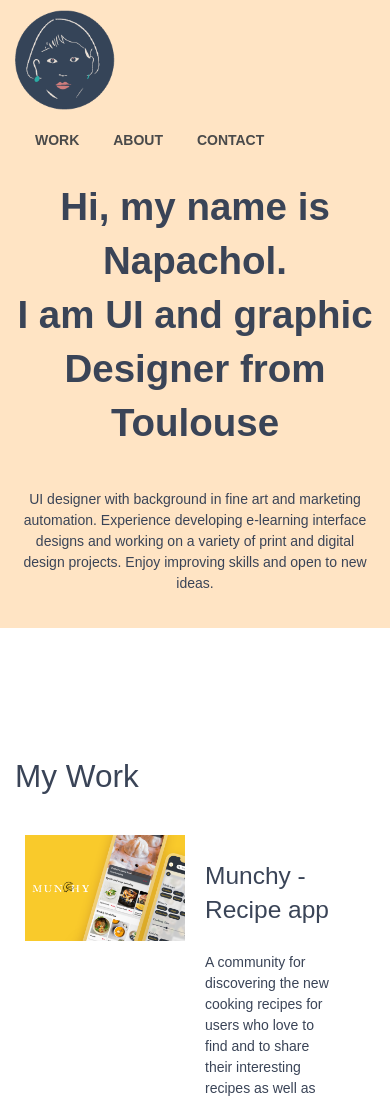
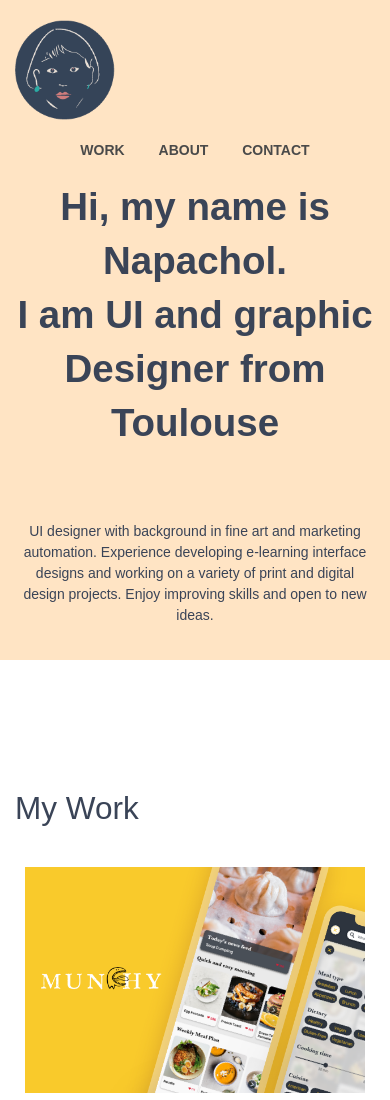
Before and after one commit to Napachol/Portfolio-website, a plain HTML site: page Index.html in a window 390 px wide. Shown: the top 1100 px of the page. Drawn offline with nearby package versions, Linux system fonts and the light colour scheme.

Commit message:
Update style.css

```diff
--- a/css/style.css
+++ b/css/style.css
@@ -6,6 +6,7 @@
   max-width: 1200px;
   margin-left: auto;
   margin-right: auto;
+
 }
 
 body {
@@ -38,6 +39,7 @@ h1 {
   font-size: 2.75em;
   font-weight: 700;
   text-align: center;
+  padding-top: 500px;
 
 }
 
@@ -173,7 +175,7 @@ a:active {
   text-align: center;
   /* Centers text */
   margin: 0;
-  padding: 0.67em 0;
+  padding: 1.5em 0;
 }
 
 #about-page h3 {
@@ -293,6 +295,36 @@ X-large devices (1440px or larger)
 .com-xl-6{
   width: 50%;
 }
+
+/*===============================
+small devices 320px to max 640px
+================================*/
+@media only screen and (max-width:640px) {
+  header {
+    text-align: unset;
+    padding: 20px 0 13px;
+  }
+
+  nav {
+    width: auto;
+    margin-top: 4px;
+  }
+  .col-md-6 {
+    width: 100%;
+    padding: 10px;
+
+  }
+  nav>ul {
+    list-style-type: none;
+    padding: 0 5px;
+    width: auto;
+    text-align: center;
+  }
+  .container-logo-center {
+    text-align: center;
+  }
+}
+
 /*===========
 CSS Animation
 =============*/
```
